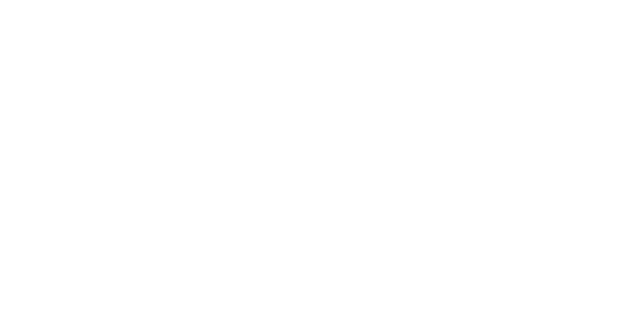
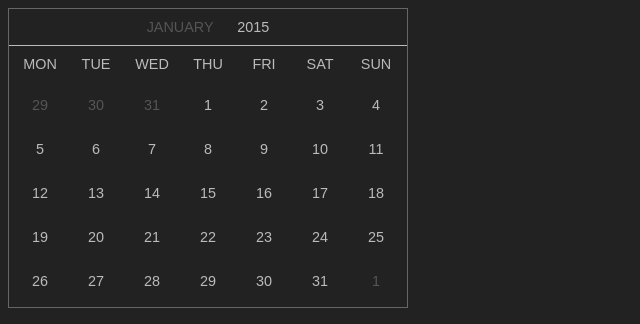
Before and after one commit to ATMartin/TIY-HW-12-JSWidgets, a plain HTML site: page calendar/index.html in a window 1280 px wide. Shown: the whole page, without its empty margins (0-640 px from the left). Drawn offline with nearby package versions, Linux system fonts and the light colour scheme; files that its build step writes are made by us from their sources; some icons are missing.

Commit message:
Added Calendar App Fully-functional Calendar added. It should come as no surprise from a front-end engineering assignment that it doesn't return any dates as you select them. This should be remedied before it's usable in production.

```diff
--- a/calendar/app.js
+++ b/calendar/app.js
@@ -0,0 +1,68 @@
+var currentMonth = 0,
+    currentYear = 2015,
+    monthMap = ['JANUARY', 'FEBRUARY', 'MARCH', 'APRIL', 'MAY', 'JUNE', 'JULY', 'AUGUST', 'SEPTEMBER', 'OCTOBER', 'NOVEMBER', 'DECEMBER'];
+    $dayList = $('.days');
+
+var addDayElement = function(date, $container) {
+  var element = $(document.createElement('div')).addClass('date');
+  if (date.getMonth() !== currentMonth) { element.addClass('out-of-scope'); }
+  element.text(date.getDate());
+  $container.append(element);
+};
+
+var getFirstLastDates = function(date) {
+  var startDate, endDate;
+  //First, find the first Monday prior to the beginning of the current month.
+  startDate = new Date(date.getFullYear(), date.getMonth(), 1);
+  while (startDate.getDay() !== 1) { startDate.setDate(startDate.getDate() - 1); }
+  //Now, find the Sunday nearest the last day of the current month.
+  endDate = new Date(date.getFullYear(), date.getMonth() + 1, 0);
+  while (endDate.getDay() !== 0) { endDate.setDate(endDate.getDate() + 1); }
+  return [startDate, endDate];
+};
+
+var renderDays = function(dateRange) {
+  $dayList.empty();
+  var startDate = dateRange[0],
+  endDate = dateRange[1],
+  currentDate = startDate;
+
+  while (currentDate <= endDate) {
+    addDayElement(currentDate, $dayList);
+    currentDate.setDate(currentDate.getDate() + 1);
+  }
+};
+
+var loadCalendar = function(date) {
+  $('.headline .month').text(monthMap[currentMonth]);
+  $('.headline .year').text(currentYear);
+  renderDays(getFirstLastDates(date));
+};
+
+//start us off on the current month & date;
+loadCalendar(new Date());
+
+// This click element has to be delegated from .days because
+// .date is removed & re-added on month reload.
+$('.days').on('click', '.date', function(e) {
+  $('.date').removeClass('selected');
+  $(this).addClass('selected');
+});
+
+$('.click-left').on('click', function(e) {
+  currentMonth--;
+  if (currentMonth < 0) {
+    currentMonth = 11;
+    currentYear--;
+  }
+  loadCalendar(new Date(currentYear, currentMonth));
+});
+
+$('.click-right').on('click', function(e) {
+  currentMonth++;
+  if (currentMonth > 11) {
+    currentMonth = 0;
+    currentYear++;
+  }
+  loadCalendar(new Date(currentYear, currentMonth));
+});
--- a/calendar/index.html
+++ b/calendar/index.html
@@ -7,7 +7,26 @@
   <link rel="stylesheet" href="main.css">
 </head>
 <body>
-
+  <div class="calendar">
+    <div class="headline">
+      <span class="click-left"><i class="octicon octicon-triangle-left"></i></span>
+      <span class="month">JANUARY</span>
+      <span class="divider">&nbsp;&nbsp;<i class="octicon octicon-primitive-dot"></i>&nbsp;&nbsp;</span>
+      <span class="year">2015</span>
+      <span class="click-right"><i class="octicon octicon-triangle-right"></i></span>
+    </div>
+    <div class="weekdays">
+      <div class="day">MON</div>
+      <div class="day">TUE</div>
+      <div class="day">WED</div>
+      <div class="day">THU</div>
+      <div class="day">FRI</div>
+      <div class="day">SAT</div>
+      <div class="day">SUN</div>
+    </div>
+    <div class="days">
+    </div>
+  </div>
   <script type="text/javascript" src="https://code.jquery.com/jquery-2.1.3.min.js"></script>
   <script type="text/javascript" src="app.js"></script>
 </body>
--- a/calendar/main.scss
+++ b/calendar/main.scss
@@ -0,0 +1,78 @@
+$background-gray: #222;
+$my-green: #ad0;
+$light-gray: #bbb;
+$dark-gray: #555;
+
+* {
+  box-sizing: border-box;
+}
+
+body {
+  background-color: $background-gray;
+  font-family: sans-serif;
+  font-size: .9em;
+}
+
+.calendar {
+  border: 1px solid #666;
+  width: 400px;
+  min-height: 300px;
+}
+
+.headline {
+  position: relative;
+  border-bottom: 1px solid $light-gray;
+  padding: 10px 0;
+  text-align: center;
+  color: $dark-gray;
+
+  .divider {
+    color: $my-green;
+  }
+
+  .year {
+    color: $light-gray;
+  }
+
+  .click-left,
+  .click-right {
+    position: absolute;
+    cursor: pointer;
+  }
+
+  .click-left  { left: 5px; }
+
+  .click-right { right: 5px; }
+}
+
+.weekdays,
+.days {
+  margin: 0 auto;
+  text-align: center;
+}
+
+.weekdays * {
+  display: inline-block;
+  margin: 10px 6px;
+  width: 40px;
+  color: $light-gray;
+}
+
+.date {
+  display: inline-block;
+  margin: 2px 8px;
+  border: 1px solid $background-gray; //Hack to prevent 1px offset animation
+  width: 40px;
+  height: 40px;
+  line-height: 40px;
+  color: $light-gray;
+
+  &.out-of-scope {
+    color: $dark-gray;
+  }
+
+  &.selected {
+    border: 1px solid $my-green;
+    color: $my-green;
+  }
+}
```
Also changed, not shown: calendar/main.css (added).
